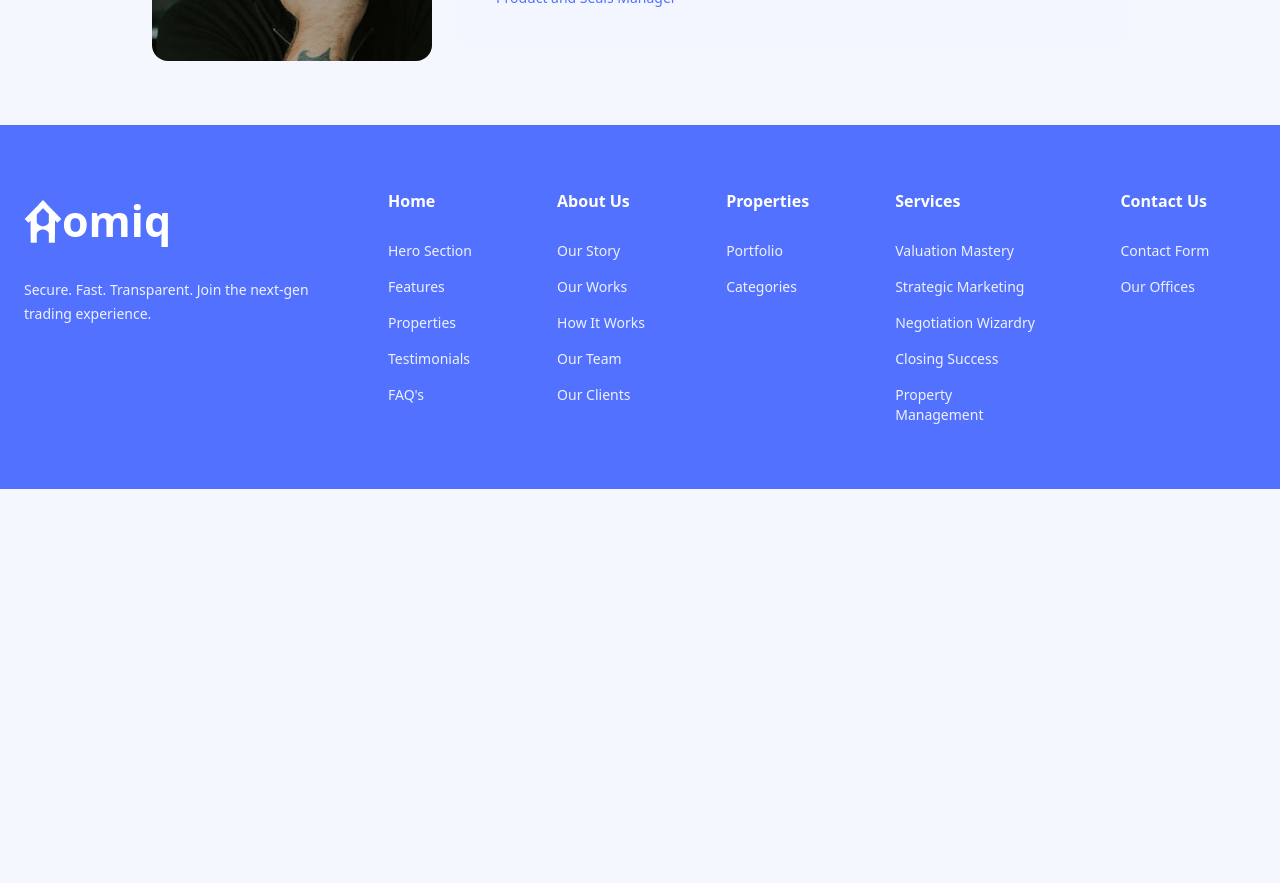
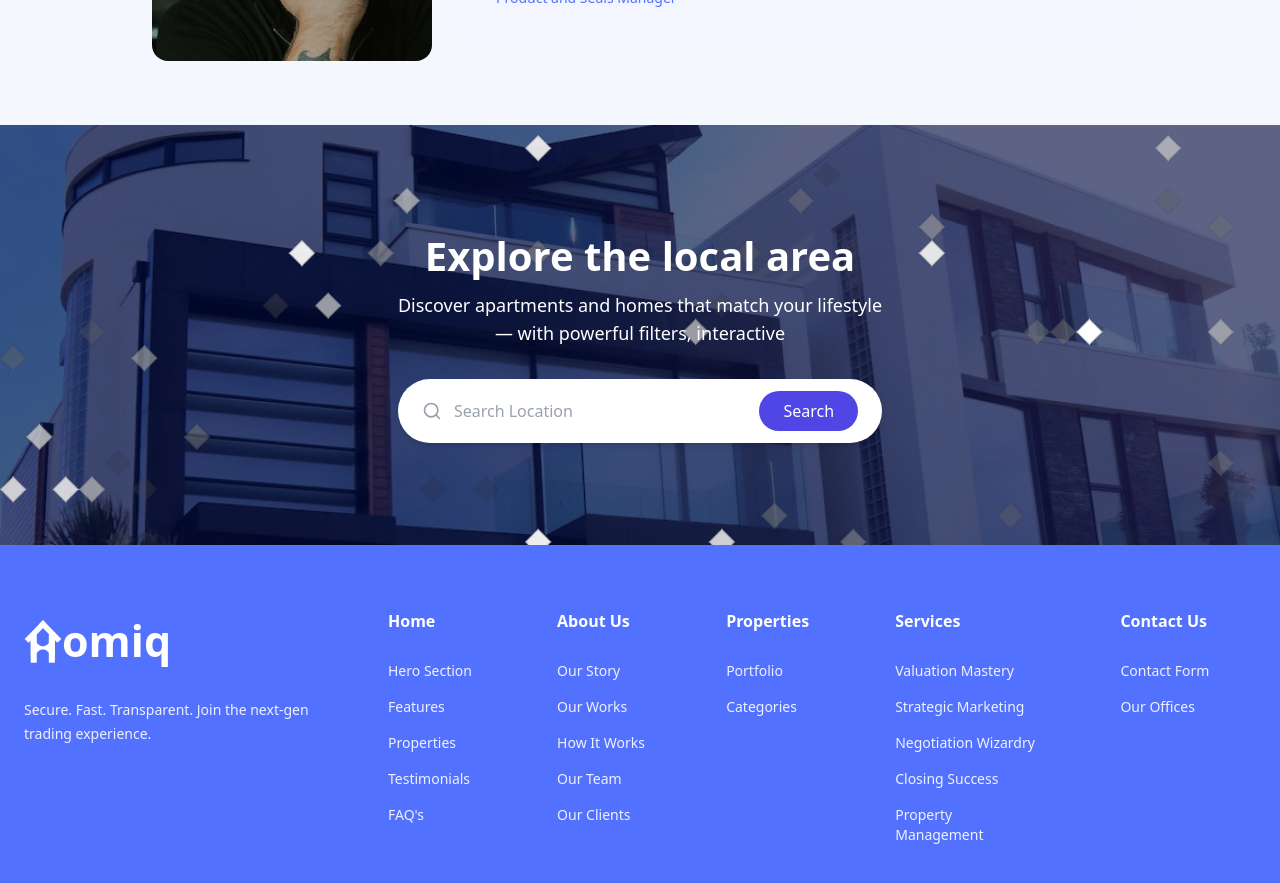
Before and after one commit to TamimOp/Homiq, a Next.js app: page / in a window 1280 px wide. Shown: the part 5560-6443 px from the top of the page. Before the commit the page ends 6049 px from the top, so only its background shows below. Built offline with nearby package versions, Linux system fonts and the light colour scheme.

Commit message:
add Explore component to enhance local area discovery on Home page

```diff
--- a/app/page.tsx
+++ b/app/page.tsx
@@ -1,4 +1,5 @@
 import Approach from "@/components/Approach";
+import Explore from "@/components/Explore";
 import FAQ from "@/components/FAQ";
 import Hero from "@/components/Hero";
 import Location from "@/components/Location";
@@ -16,6 +17,7 @@ export default function Home() {
       <Project />
       <FAQ />
       <Review />
+      <Explore />
     </main>
   );
 }
--- /dev/null
+++ b/components/Explore.tsx
@@ -0,0 +1,53 @@
+"use client";
+
+import Image from "next/image";
+import { Search } from "lucide-react";
+
+export default function Explore() {
+  return (
+    <section
+      className="relative min-h-[420px] w-full bg-no-repeat bg-cover bg-center flex items-center justify-center px-4 md:px-0"
+      style={{
+        backgroundImage: "url(/assets/ExploreBg1.png)",
+        position: "relative",
+      }}
+    >
+      {/* Overlay: dark blue with opacity */}
+      <div
+        className="absolute inset-0 z-[1] pointer-events-none"
+        style={{ background: "#000C41A3" }}
+      />
+
+      {/* Overlay Diamonds */}
+      <Image
+        src="/assets/ExploreBg2.png"
+        alt="Diamonds overlay"
+        fill
+        className="pointer-events-none object-cover z-[2]"
+      />
+
+      <div className="relative z-10 text-center max-w-3xl">
+        <h2 className="text-white text-[32px] md:text-[40px] font-semibold leading-tight md:leading-snug">
+          Explore the local area
+        </h2>
+        <p className="text-white text-base md:text-lg font-normal mt-2">
+          Discover apartments and homes that match your lifestyle{" "}
+          <br className="hidden md:block" />— with powerful filters, interactive
+        </p>
+
+        {/* Search Input */}
+        <div className="mt-8 mx-auto w-full max-w-xl bg-white rounded-full flex items-center overflow-hidden px-6 py-3 shadow-md">
+          <Search className="text-gray-400 w-5 h-5" />
+          <input
+            type="text"
+            placeholder="Search Location"
+            className="flex-1 px-3 text-gray-700 placeholder:text-gray-400 outline-none border-none bg-transparent text-base"
+          />
+          <button className="bg-[#4F46E5] text-white font-medium text-base px-6 py-2 rounded-full">
+            Search
+          </button>
+        </div>
+      </div>
+    </section>
+  );
+}
```
Also changed, not shown: public/assets/ExploreBg1.png (added), public/assets/ExploreBg2.png (added).
